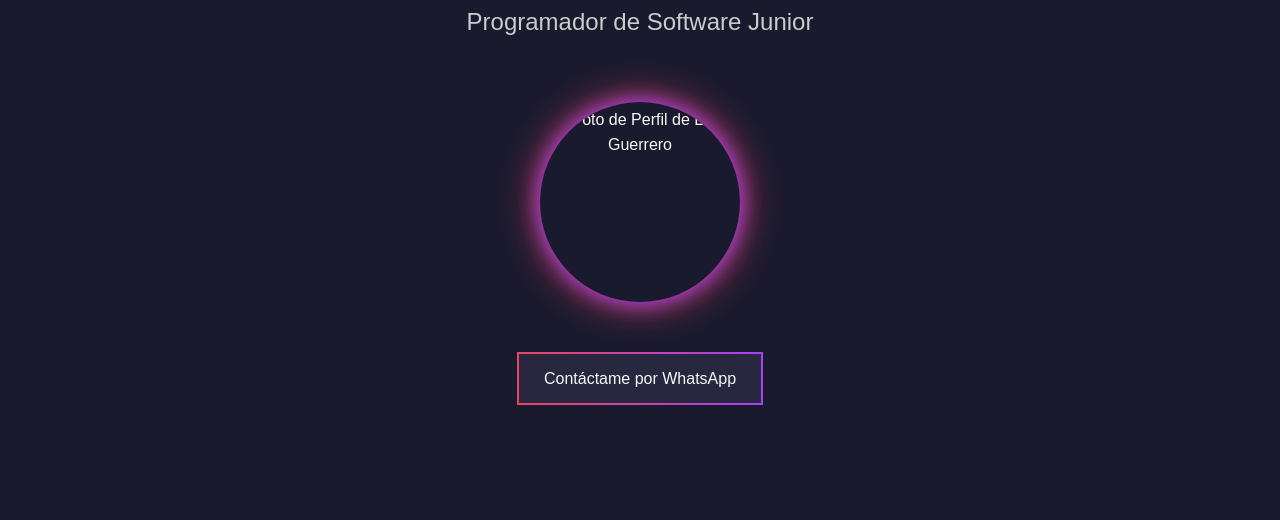
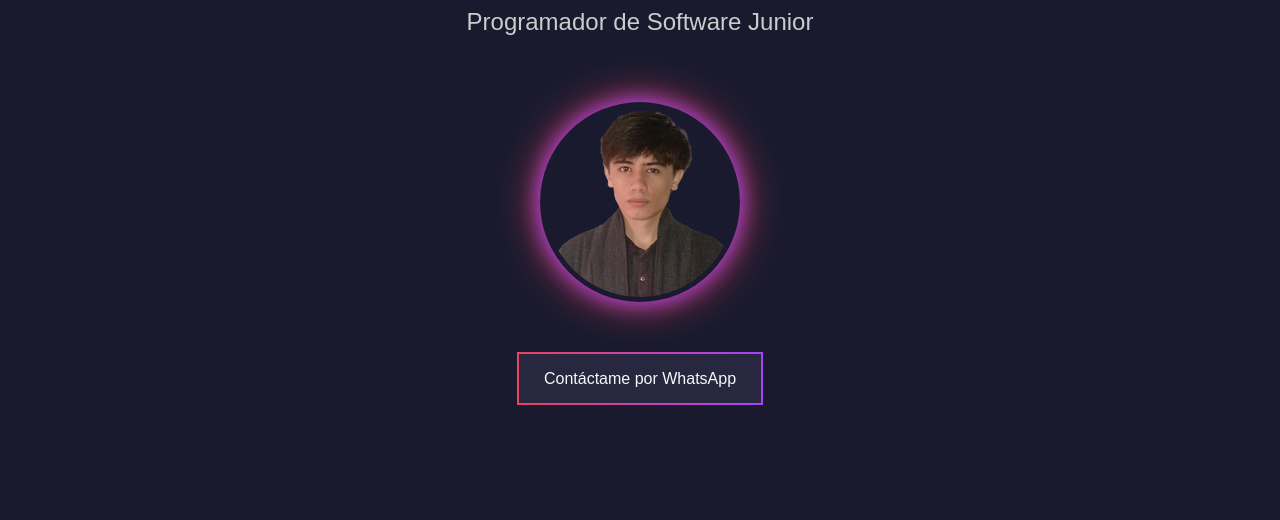
Before and after one commit to LuisGuerrero-develops/portafolio, a plain HTML site: page index.html in a window 1280 px wide. Shown: the part 280-800 px from the top of the page. Drawn offline with Linux system fonts and the light colour scheme; the site is published under a folder, as on GitHub Pages, so addresses that start at the root find nothing.

Commit message:
cambio index.html por solucion imagen

```diff
--- a/index.html
+++ b/index.html
@@ -30,7 +30,7 @@
             <p class="hero-subtitle" data-es="Programador de Software Junior" data-en="Junior Software Developer">Programador de Software Junior</p>
 
             <div class="profile-photo-container">
-                <img src="/assets/perfill.png" alt="Foto de Perfil de Luis Guerrero" class="profile-photo">
+                <img src="assets/perfill.png" alt="Foto de Perfil de Luis Guerrero" class="profile-photo">
             </div>
 
             <a
```
